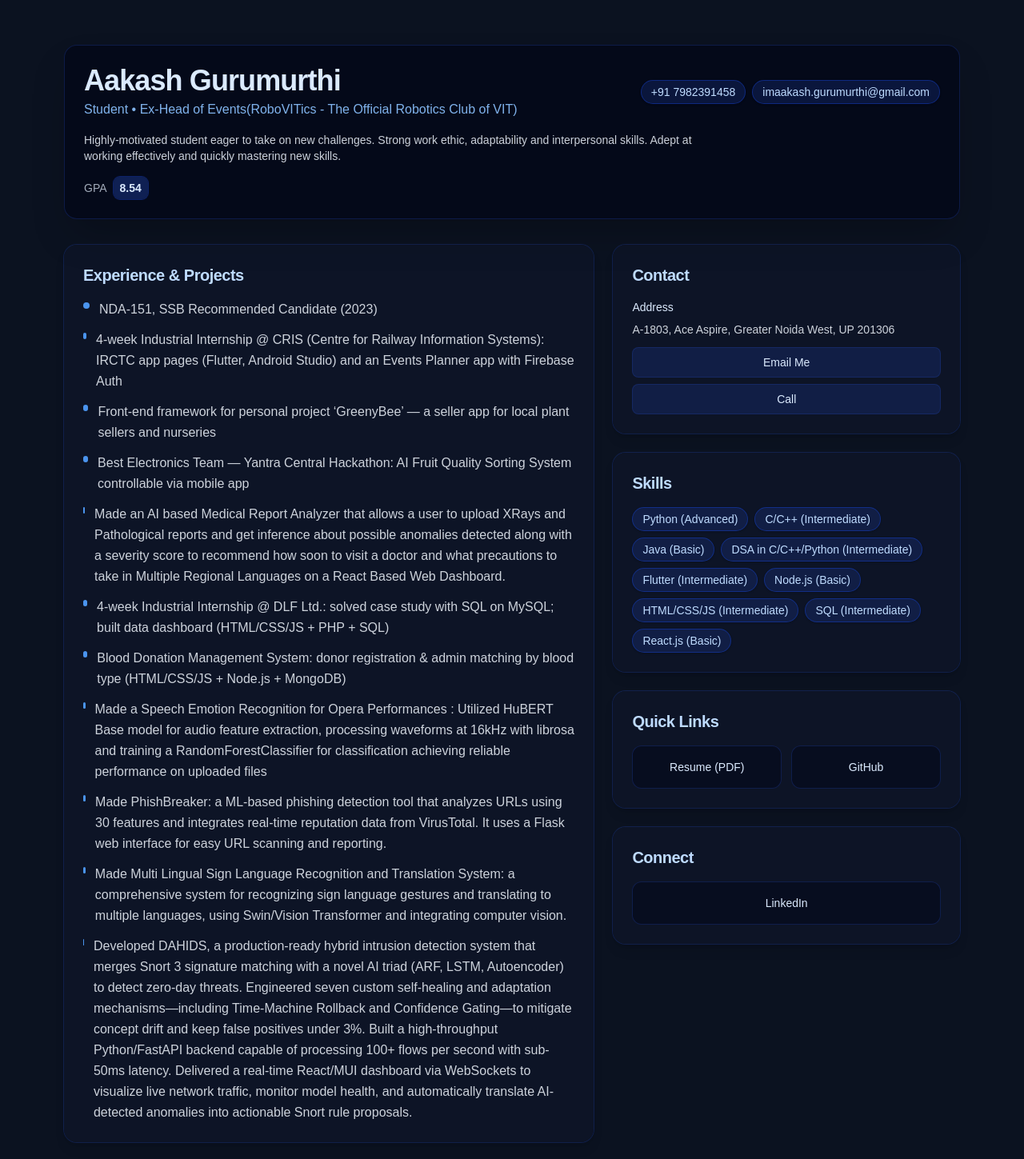
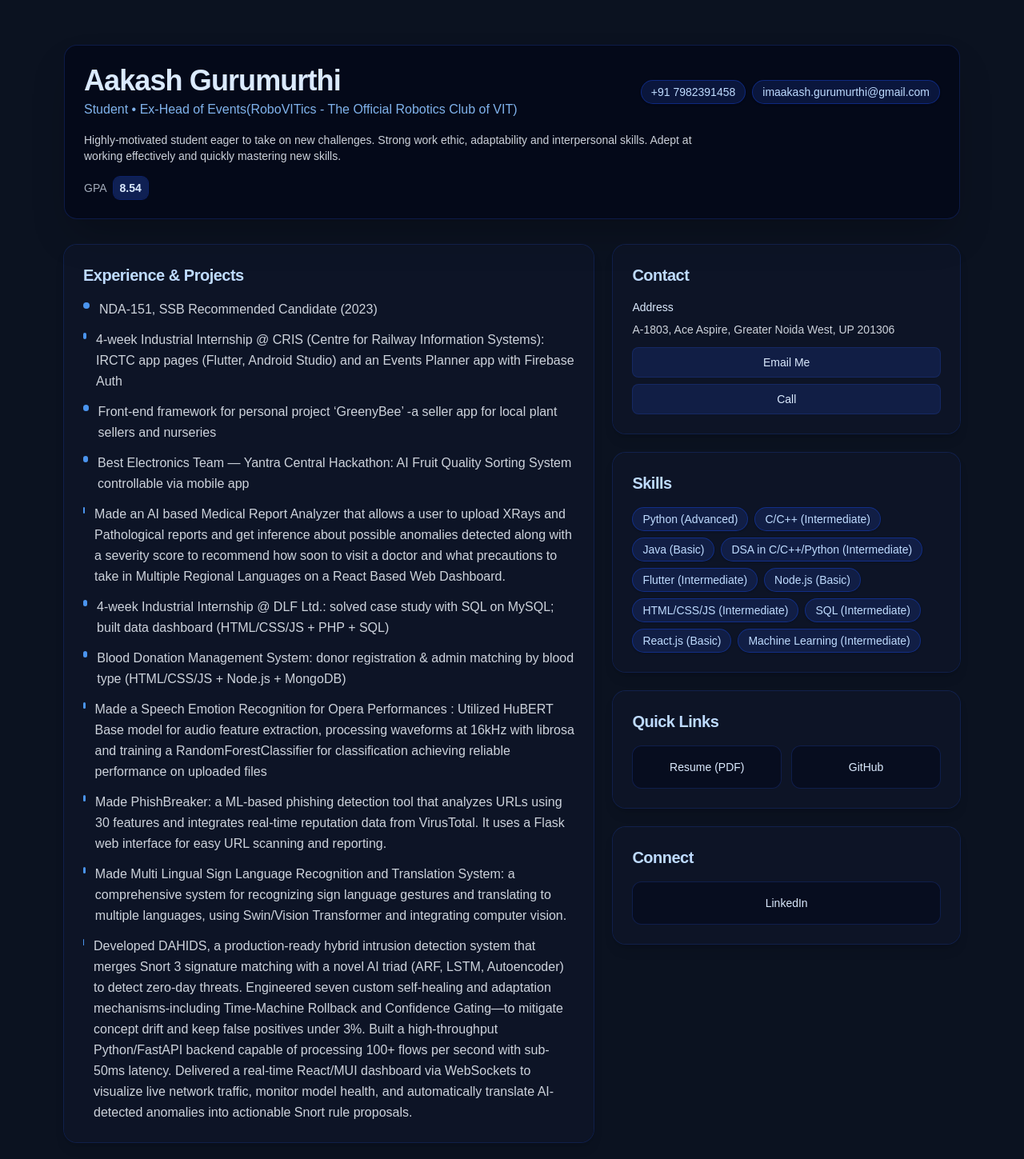
Before and after one commit to Aakash10032005/my-portfolio, a Next.js app: page / in a window 1280 px wide. Shown: the top 1449 px of the page at 80% size. Built offline with nearby package versions, Linux system fonts and the light colour scheme.

Commit message:
Update page.tsx and resume PDF

```diff
--- a/app/page.tsx
+++ b/app/page.tsx
@@ -21,6 +21,7 @@ const data = {
     "HTML/CSS/JS (Intermediate)",
     "SQL (Intermediate)",
     "React.js (Basic)",
+    "Machine Learning (Intermediate)",
   ],
   education: [
     {
@@ -45,7 +46,7 @@ const data = {
   experiences: [
     "NDA-151, SSB Recommended Candidate (2023)",
     "4-week Industrial Internship @ CRIS (Centre for Railway Information Systems): IRCTC app pages (Flutter, Android Studio) and an Events Planner app with Firebase Auth",
-    "Front-end framework for personal project ‘GreenyBee’ — a seller app for local plant sellers and nurseries",
+    "Front-end framework for personal project ‘GreenyBee’ -a seller app for local plant sellers and nurseries",
     "Best Electronics Team — Yantra Central Hackathon: AI Fruit Quality Sorting System controllable via mobile app",
     "Made an AI based Medical Report Analyzer that allows a user to upload XRays and Pathological reports and get inference about possible anomalies detected along with a severity score to recommend how soon to visit a doctor and what precautions to take in Multiple Regional Languages on a React Based Web Dashboard.",
     "4-week Industrial Internship @ DLF Ltd.: solved case study with SQL on MySQL; built data dashboard (HTML/CSS/JS + PHP + SQL)",
@@ -53,7 +54,7 @@ const data = {
     "Made a Speech Emotion Recognition for Opera Performances : Utilized HuBERT Base model for audio feature extraction, processing waveforms at 16kHz with librosa and training a RandomForestClassifier for classification achieving reliable performance on uploaded files",
     "Made PhishBreaker: a ML-based phishing detection tool that analyzes URLs using 30 features and integrates real-time reputation data from VirusTotal. It uses a Flask web interface for easy URL scanning and reporting.",
     "Made Multi Lingual Sign Language Recognition and Translation System: a comprehensive system for recognizing sign language gestures and translating to multiple languages, using Swin/Vision Transformer and integrating computer vision." ,
-    "Developed DAHIDS, a production-ready hybrid intrusion detection system that merges Snort 3 signature matching with a novel AI triad (ARF, LSTM, Autoencoder) to detect zero-day threats. Engineered seven custom self-healing and adaptation mechanisms—including Time-Machine Rollback and Confidence Gating—to mitigate concept drift and keep false positives under 3%. Built a high-throughput Python/FastAPI backend capable of processing 100+ flows per second with sub-50ms latency. Delivered a real-time React/MUI dashboard via WebSockets to visualize live network traffic, monitor model health, and automatically translate AI-detected anomalies into actionable Snort rule proposals."
+    "Developed DAHIDS, a production-ready hybrid intrusion detection system that merges Snort 3 signature matching with a novel AI triad (ARF, LSTM, Autoencoder) to detect zero-day threats. Engineered seven custom self-healing and adaptation mechanisms-including Time-Machine Rollback and Confidence Gating—to mitigate concept drift and keep false positives under 3%. Built a high-throughput Python/FastAPI backend capable of processing 100+ flows per second with sub-50ms latency. Delivered a real-time React/MUI dashboard via WebSockets to visualize live network traffic, monitor model health, and automatically translate AI-detected anomalies into actionable Snort rule proposals."
   ],
 };
 
```
Also changed, not shown: 1 other file (tests, documents, lock files or other folders).
